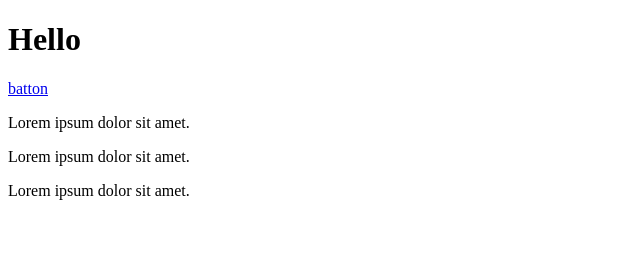
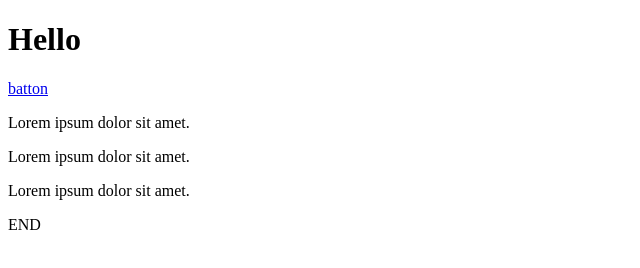
Before and after one commit to ZhernovoyPavlo/Githome1, a plain HTML site: page index.html in a window 1280 px wide. Shown: the full height of the page, 0-640 px from the left. Drawn offline with Linux system fonts and the light colour scheme.

Commit message:
first adde tag footer

```diff
--- a/index.html
+++ b/index.html
@@ -11,5 +11,6 @@
      <p>Lorem ipsum dolor sit amet.</p>
      <p>Lorem ipsum dolor sit amet.</p>
      <p>Lorem ipsum dolor sit amet.</p>
+     <footer>END</footer>
 </body>
 </html>
```
